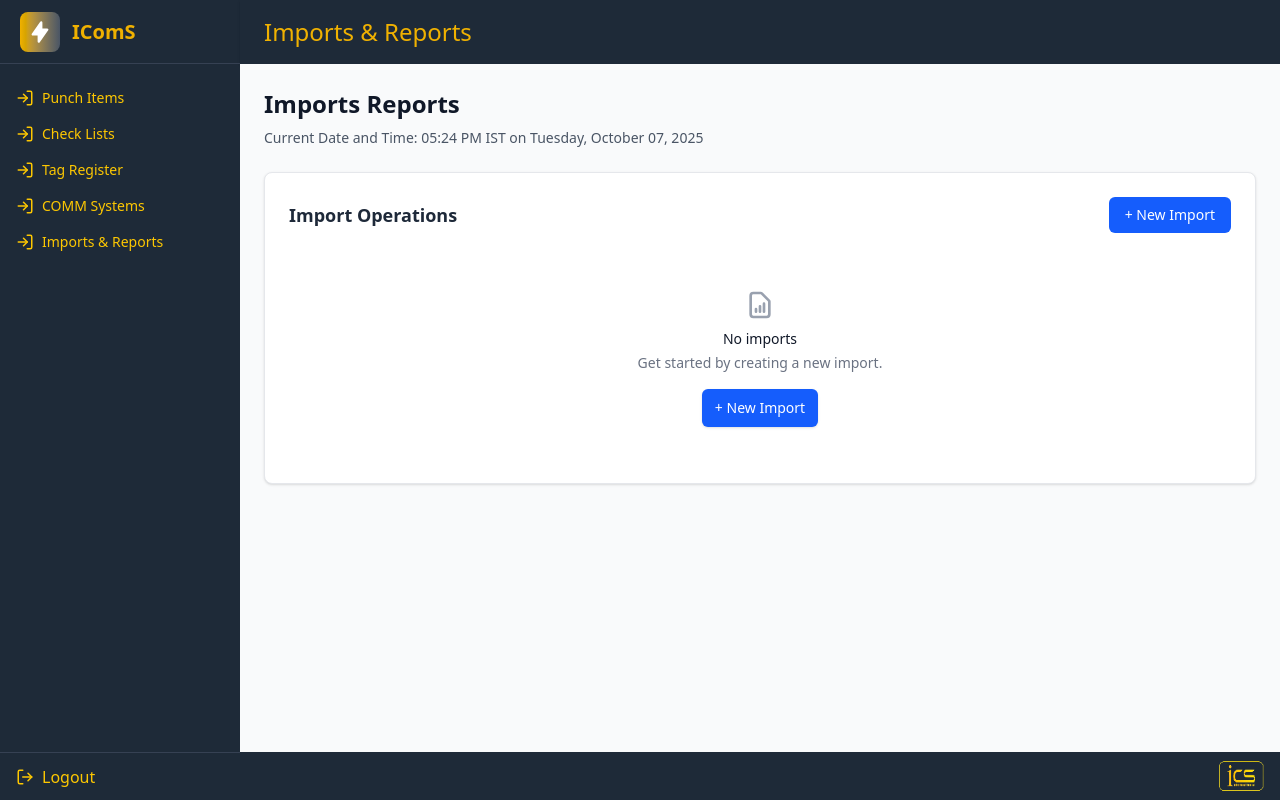
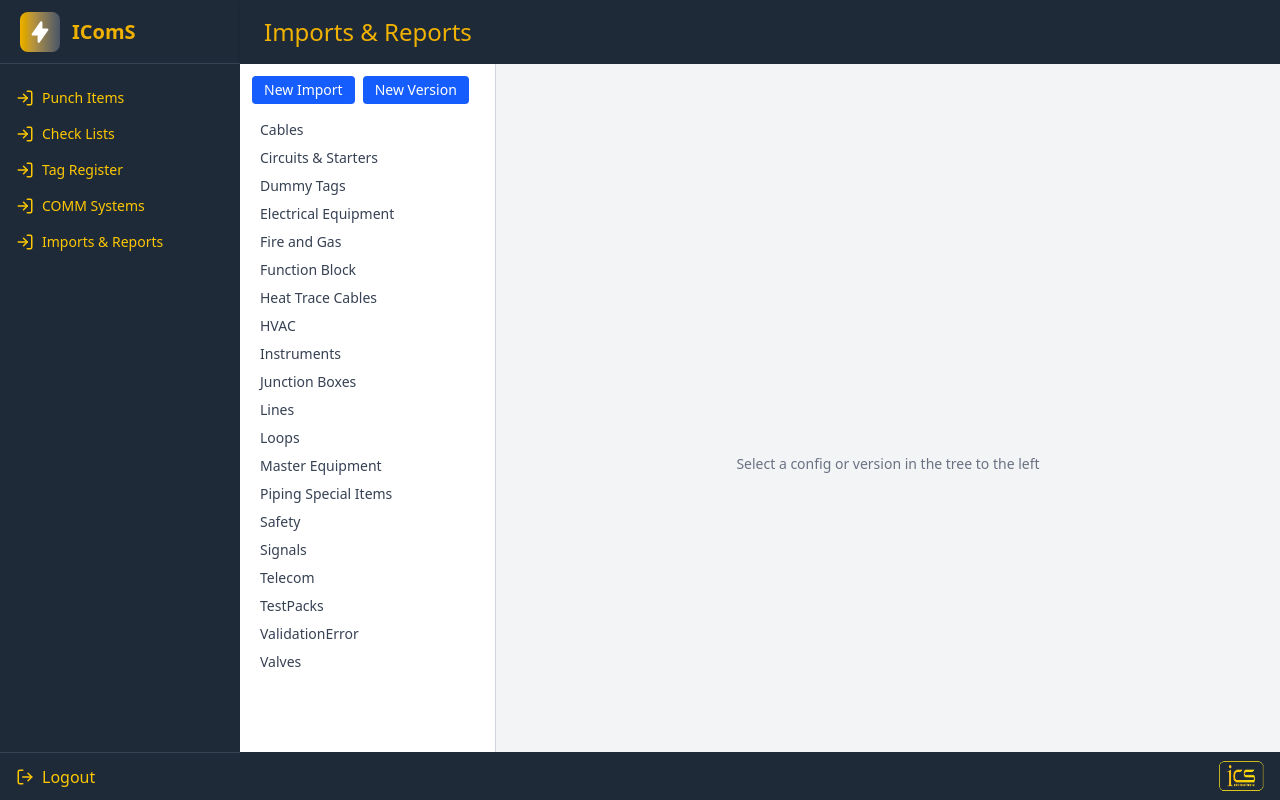
Before and after one commit to shakthi2230/icms-Frontend-new, a React (Vite) app: page /imports-reports in a window 1280 px wide. Built offline with nearby package versions, Linux system fonts and the light colour scheme.

Commit message:
import and export page has been completed

```diff
--- a/src/pages/project-pages/completion-structure/ImportsReports.jsx
+++ b/src/pages/project-pages/completion-structure/ImportsReports.jsx
@@ -1,258 +1,153 @@
-import React, { useState } from 'react';
+import React, { useState } from "react";
 
-// New Import Form Component
-const NewImportForm = ({ onClose, onSubmit }) => {
+const EngineeringImport = () => {
+  const categories = [
+    "Cables",
+    "Circuits & Starters",
+    "Dummy Tags",
+    "Electrical Equipment",
+    "Fire and Gas",
+    "Function Block",
+    "Heat Trace Cables",
+    "HVAC",
+    "Instruments",
+    "Junction Boxes",
+    "Lines",
+    "Loops",
+    "Master Equipment",
+    "Piping Special Items",
+    "Safety",
+    "Signals",
+    "Telecom",
+    "TestPacks",
+    "ValidationError",
+    "Valves",
+  ];
+
+  const [selectedCategory, setSelectedCategory] = useState(null);
+  const [showForm, setShowForm] = useState(false);
   const [formData, setFormData] = useState({
-    config: '',
-    engRegister: '',
-    cableName: '',
-    description: '',
+    configName: "",
+    description: "",
   });
 
-  const handleChange = (e) => {
-    const { name, value } = e.target;
-    setFormData((prev) => ({ ...prev, [name]: value }));
+  const handleCategoryClick = (category) => {
+    setSelectedCategory(category);
+    setShowForm(true);
   };
 
-  const handleSubmit = (e) => {
-    e.preventDefault();
-    console.log('Form submitted:', formData);
-    onSubmit(formData);
-    onClose();
+  const handleChange = (e) => {
+    setFormData({
+      ...formData,
+      [e.target.name]: e.target.value,
+    });
+  };
+
+  const handleSubmit = () => {
+    console.log("Form Submitted:", {
+      engRegister: selectedCategory,
+      ...formData,
+    });
+    setShowForm(false);
+    setFormData({ configName: "", description: "" });
   };
 
   return (
-    <div className="min-h-screen bg-gray-50 flex items-center justify-center p-4">
-      <div className="max-w-md w-full">
-        {/* Form Card */}
-        <div className="bg-white rounded-lg shadow-md border border-gray-200 overflow-hidden">
-          {/* Header */}
-          <div className="bg-gray-50 px-6 py-4 border-b border-gray-200">
-            <div className="flex items-center justify-between">
-              <div>
-                <h2 className="text-lg font-semibold text-gray-800">New Import</h2>
-                <p className="text-sm text-gray-600 mt-1">Create a new import configuration</p>
-              </div>
-              <button
-                onClick={onClose}
-                className="text-gray-400 hover:text-gray-600 transition-colors duration-200"
-              >
-                <svg className="w-5 h-5" fill="none" stroke="currentColor" viewBox="0 0 24 24">
-                  <path strokeLinecap="round" strokeLinejoin="round" strokeWidth={2} d="M6 18L18 6M6 6l12 12" />
-                </svg>
+    <div className="flex flex-col h-screen bg-gray-100">
+
+      {/* Main Section */}
+      <div className="flex flex-1">
+        {/* Sidebar */}
+        <div className="w-64 bg-white border-r border-gray-300 p-3">
+          <div className="flex space-x-2 mb-3">
+            <button className="bg-blue-600 text-white px-3 py-1 rounded hover:bg-blue-500 text-sm">
+              New Import
+            </button>
+            <button className="bg-blue-600 text-white px-3 py-1 rounded hover:bg-blue-500 text-sm">
+              New Version
             </button>
           </div>
+
+          <ul className="text-sm text-gray-700">
+            {categories.map((cat) => (
+              <li
+                key={cat}
+                onClick={() => handleCategoryClick(cat)}
+                className={`cursor-pointer px-2 py-1 rounded hover:bg-blue-100 ${
+                  selectedCategory === cat ? "bg-blue-50 font-medium" : ""
+                }`}
+              >
+                {cat}
+              </li>
+            ))}
+          </ul>
         </div>
 
-          <form onSubmit={handleSubmit}>
-            <div className="p-6 space-y-4">
-              {/* Config Field */}
-              <div>
-                <label className="block text-sm font-medium text-gray-700 mb-1">
-                  Configuration
-                </label>
-                <select
-                  name="config"
-                  value={formData.config}
-                  onChange={handleChange}
-                  className="w-full px-3 py-2 text-sm border border-gray-300 rounded-md focus:ring-2 focus:ring-blue-500 focus:border-blue-500 transition-colors duration-200"
-                >
-                  <option value="">Select config or version</option>
-                  <option value="cables">Cables</option>
-                  <option value="dummyTags">Dummy Tags</option>
-                  <option value="electricalEquipment">Electrical Equipment</option>
-                  <option value="fireAndGas">Fire and Gas</option>
-                  <option value="functionBlocks">Function Blocks</option>
-                  <option value="hvacCables">HVAC Cables</option>
-                  <option value="instruments">Instruments</option>
-                  <option value="junctionBoxes">Junction Boxes</option>
-                  <option value="loops">Loops</option>
-                  <option value="masterEquipment">Master Equipment</option>
-                  <option value="pipingSpecialItems">Piping Special Items</option>
-                  <option value="safety">Safety</option>
-                  <option value="signals">Signals</option>
-                  <option value="telecom">Telecom</option>
-                  <option value="testPackageError">Test Package Error</option>
-                  <option value="valves">Valves</option>
-                </select>
-              </div>
+        {/* Right Panel */}
+        <div className="flex-1 flex items-center justify-center relative">
+          {!showForm && (
+            <p className="text-gray-500 text-sm">
+              Select a config or version in the tree to the left
+            </p>
+          )}
 
-              {/* Engineering Register Field */}
-              <div>
-                <label className="block text-sm font-medium text-gray-700 mb-1">
-                  Engineering Register *
+          {/* Popup Form */}
+          {showForm && (
+            <div className="absolute bg-white shadow-lg border border-gray-300 rounded-md w-96 p-4">
+              <h3 className="text-sm font-semibold mb-3">New Import</h3>
+
+              <div className="mb-2">
+                <label className="text-xs font-medium text-gray-700">
+                  Eng Register *
                 </label>
                 <input
                   type="text"
-                  name="engRegister"
-                  value={formData.engRegister}
-                  onChange={handleChange}
-                  className="w-full px-3 py-2 text-sm border border-gray-300 rounded-md focus:ring-2 focus:ring-blue-500 focus:border-blue-500 transition-colors duration-200"
-                  placeholder="Enter engineering register"
-                  required
+                  value={selectedCategory}
+                  readOnly
+                  className="w-full mt-1 border border-gray-300 rounded px-2 py-1 text-sm bg-gray-100 cursor-not-allowed"
                 />
               </div>
 
-              {/* Cable Name Field */}
-              <div>
-                <label className="block text-sm font-medium text-gray-700 mb-1">
-                  Cable Name *
+              <div className="mb-2">
+                <label className="text-xs font-medium text-gray-700">
+                  Config Name *
                 </label>
-                <select
-                  name="cableName"
-                  value={formData.cableName}
+                <input
+                  type="text"
+                  name="configName"
+                  value={formData.configName}
                   onChange={handleChange}
-                  className="w-full px-3 py-2 text-sm border border-gray-300 rounded-md focus:ring-2 focus:ring-blue-500 focus:border-blue-500 transition-colors duration-200"
-                  required
-                >
-                  <option value="">Select cable</option>
-                  <option value="cable1">Cable 1</option>
-                  <option value="cable2">Cable 2</option>
-                  <option value="cable3">Cable 3</option>
-                </select>
+                  placeholder="Enter Config Name"
+                  className="w-full mt-1 border border-gray-300 rounded px-2 py-1 text-sm focus:ring focus:ring-blue-200"
+                />
               </div>
 
-              {/* Description Field */}
-              <div>
-                <label className="block text-sm font-medium text-gray-700 mb-1">
+              <div className="mb-3">
+                <label className="text-xs font-medium text-gray-700">
                   Description
                 </label>
                 <textarea
                   name="description"
                   value={formData.description}
                   onChange={handleChange}
-                  className="w-full px-3 py-2 text-sm border border-gray-300 rounded-md focus:ring-2 focus:ring-blue-500 focus:border-blue-500 transition-colors duration-200 resize-none"
                   placeholder="Enter description"
-                  rows={3}
-                />
-              </div>
+                  rows="4"
+                  className="w-full mt-1 border border-gray-300 rounded px-2 py-1 text-sm focus:ring focus:ring-blue-200"
+                ></textarea>
               </div>
 
-            {/* Form Actions */}
-            <div className="px-6 py-4 bg-gray-50 border-t border-gray-200 flex justify-end space-x-3">
+              <div className="flex justify-end space-x-2">
                 <button
-                type="button"
-                onClick={onClose}
-                className="px-4 py-2 text-sm font-medium text-gray-700 bg-white border border-gray-300 rounded-md hover:bg-gray-50 focus:outline-none focus:ring-2 focus:ring-offset-2 focus:ring-blue-500 transition-colors duration-200"
+                  onClick={() => setShowForm(false)}
+                  className="px-3 py-1 text-sm border border-gray-300 rounded hover:bg-gray-100"
                 >
                   Cancel
                 </button>
                 <button
-                type="submit"
-                className="px-4 py-2 text-sm font-medium text-white bg-blue-600 border border-transparent rounded-md hover:bg-blue-700 focus:outline-none focus:ring-2 focus:ring-offset-2 focus:ring-blue-500 transition-colors duration-200"
+                  onClick={handleSubmit}
+                  className="px-3 py-1 text-sm bg-blue-600 text-white rounded hover:bg-blue-500"
                 >
-                Create Import
-              </button>
-            </div>
-          </form>
-        </div>
-      </div>
-    </div>
-  );
-};
-
-// Main Imports Reports Component
-function ImportsReports() {
-  const [currentView, setCurrentView] = useState('list'); // 'list' or 'form'
-  const [imports, setImports] = useState([]);
-  const currentDateTime = '05:24 PM IST on Tuesday, October 07, 2025';
-
-  const handleNewImport = () => {
-    setCurrentView('form');
-  };
-
-  const handleCloseForm = () => {
-    setCurrentView('list');
-  };
-
-  const handleSubmitForm = (formData) => {
-    // Add the new import to the list
-    const newImport = {
-      id: Date.now(),
-      ...formData,
-      createdAt: new Date().toISOString(),
-    };
-    setImports(prev => [newImport, ...prev]);
-  };
-
-  // Show form view
-  if (currentView === 'form') {
-    return <NewImportForm onClose={handleCloseForm} onSubmit={handleSubmitForm} />;
-  }
-
-  // Show list view
-  return (
-    <div className="p-6 bg-gray-50 min-h-screen">
-      <div className="max-w-7xl mx-auto">
-        <div className="mb-6">
-          <h1 className="text-2xl font-bold text-gray-900 mb-2">Imports Reports</h1>
-          <p className="text-sm text-gray-600">Current Date and Time: {currentDateTime}</p>
-        </div>
-
-        <div className="bg-white rounded-lg shadow-sm border border-gray-200 p-6">
-          <div className="flex justify-between items-center mb-6">
-            <h2 className="text-lg font-semibold text-gray-800">Import Operations</h2>
-            <button
-              onClick={handleNewImport}
-              className="px-4 py-2 bg-blue-600 text-white text-sm font-medium rounded-md hover:bg-blue-700 focus:outline-none focus:ring-2 focus:ring-blue-500 focus:ring-offset-2 transition-colors duration-200"
-            >
-              + New Import
-            </button>
-          </div>
-
-          {/* Imports List */}
-          {imports.length > 0 ? (
-            <div className="overflow-hidden shadow ring-1 ring-black ring-opacity-5 rounded-lg">
-              <table className="min-w-full divide-y divide-gray-300">
-                <thead className="bg-gray-50">
-                  <tr>
-                    <th className="px-4 py-3 text-left text-xs font-medium text-gray-500 uppercase tracking-wider">
-                      Config
-                    </th>
-                    <th className="px-4 py-3 text-left text-xs font-medium text-gray-500 uppercase tracking-wider">
-                      Eng Register
-                    </th>
-                    <th className="px-4 py-3 text-left text-xs font-medium text-gray-500 uppercase tracking-wider">
-                      Cable
-                    </th>
-                    <th className="px-4 py-3 text-left text-xs font-medium text-gray-500 uppercase tracking-wider">
-                      Description
-                    </th>
-                  </tr>
-                </thead>
-                <tbody className="bg-white divide-y divide-gray-200">
-                  {imports.map((item) => (
-                    <tr key={item.id} className="hover:bg-gray-50">
-                      <td className="px-4 py-3 whitespace-nowrap text-sm text-gray-900">
-                        {item.config}
-                      </td>
-                      <td className="px-4 py-3 whitespace-nowrap text-sm text-gray-900">
-                        {item.engRegister}
-                      </td>
-                      <td className="px-4 py-3 whitespace-nowrap text-sm text-gray-900">
-                        {item.cableName}
-                      </td>
-                      <td className="px-4 py-3 text-sm text-gray-900 max-w-xs truncate">
-                        {item.description || '-'}
-                      </td>
-                    </tr>
-                  ))}
-                </tbody>
-              </table>
-            </div>
-          ) : (
-            <div className="text-center py-8 text-gray-500">
-              <svg className="mx-auto h-8 w-8 text-gray-400" fill="none" viewBox="0 0 24 24" stroke="currentColor">
-                <path strokeLinecap="round" strokeLinejoin="round" strokeWidth={2} d="M9 17v-2m3 2v-4m3 4v-6m2 10H7a2 2 0 01-2-2V5a2 2 0 012-2h5.586a1 1 0 01.707.293l5.414 5.414a1 1 0 01.293.707V19a2 2 0 01-2 2z" />
-              </svg>
-              <h3 className="mt-2 text-sm font-medium text-gray-900">No imports</h3>
-              <p className="mt-1 text-sm text-gray-500">Get started by creating a new import.</p>
-              <div className="mt-4">
-                <button
-                  onClick={handleNewImport}
-                  className="inline-flex items-center px-3 py-2 border border-transparent shadow-sm text-sm font-medium rounded-md text-white bg-blue-600 hover:bg-blue-700 focus:outline-none focus:ring-2 focus:ring-offset-2 focus:ring-blue-500"
-                >
-                  + New Import
+                  OK
                 </button>
               </div>
             </div>
@@ -261,6 +156,6 @@ function ImportsReports() {
       </div>
     </div>
   );
-}
+};
 
-export default ImportsReports;
+export default EngineeringImport;
```
Lines whose indentation alone changed are shown as unchanged.
